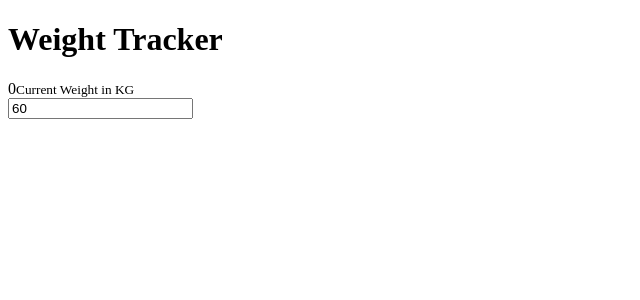
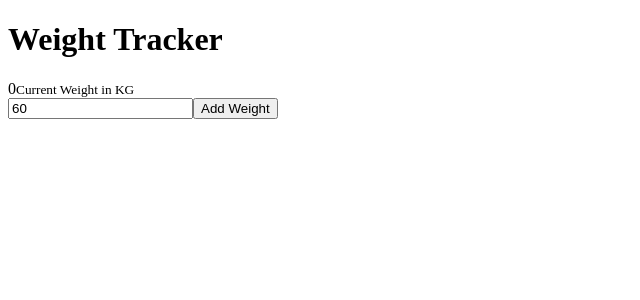
Before and after one commit to redigebretsi/WeightTracker, a Vue app: page / in a window 1280 px wide. Shown: the top 300 px of the page, without its empty margins (0-640 px from the left). Built offline with nearby package versions, Linux system fonts and the light colour scheme.

Commit message:
added button to submit

```diff
--- a/src/App.vue
+++ b/src/App.vue
@@ -3,6 +3,10 @@ import { ref, shallowRef, computed, watch, nextTick } from "vue";
 import chart from "chart.js/auto";
 
 const weights = ref([]);
+
+//const weightChart1 = ref(null);
+
+//const weightChart = shallowRef(null);
 
 const weightInput = ref(60.0);
 
@@ -26,9 +30,14 @@ const addWeight = () => {
   </div>
   <form @submit.prevent="addWeight">
     <input type="number" v-model="weightInput" />
+    <input type="submit" Value="Add Weight" />
   </form>
   <div v-if="weights.length > 0">
     <h2>Last 7 days</h2>
+
+    <div class="canvas-book">
+      <canvas ref="weightChart1"></canvas>
+    </div>
 
     <div class="weight-history">
       <h2>Weight history</h2>
```
